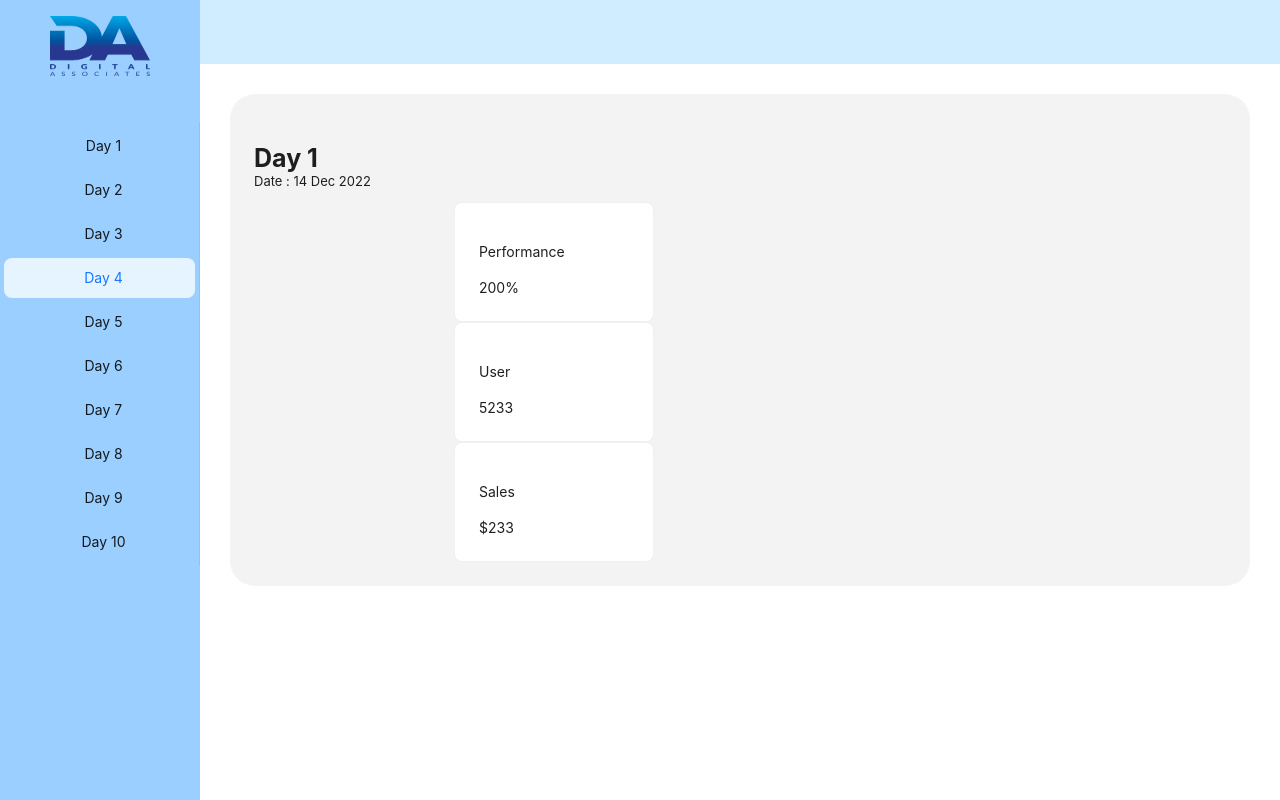
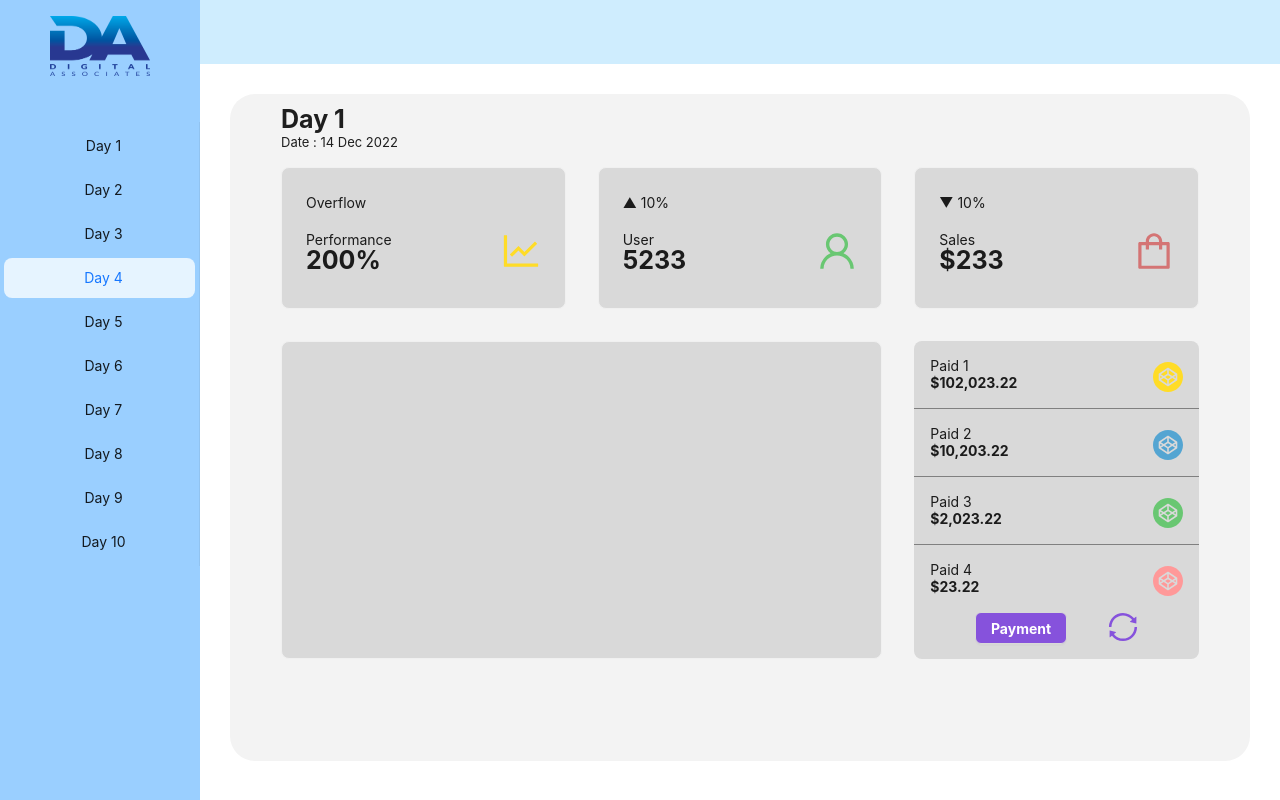
Before and after one commit to nawinva34/FrontEnd, a React (Create React App) app: page /Test1 in a window 1280 px wide. Built offline with nearby package versions, Linux system fonts and the light colour scheme.

Commit message:
no message

```diff
--- a/package.json
+++ b/package.json
@@ -3,6 +3,7 @@
   "version": "0.1.0",
   "private": true,
   "dependencies": {
+    "@ant-design/icons": "^4.8.0",
     "@testing-library/jest-dom": "^5.16.5",
     "@testing-library/react": "^13.4.0",
     "@testing-library/user-event": "^13.5.0",
--- a/src/layout/Sidebar.js
+++ b/src/layout/Sidebar.js
@@ -1,8 +1,12 @@
-import '../style/Sidebar.css';
-import React from 'react';
-import da from '../img/da.png';
-import { Card } from 'antd';
+import "../style/Sidebar.css";
+import React from "react";
+import da from "../img/da.png";
+import { Col, Row, Button } from "antd";
+import { Card } from "antd";
 import {
+  WalletOutlined,
+  SyncOutlined,
+  CodepenCircleOutlined,
   AppstoreOutlined,
   BarChartOutlined,
   CloudOutlined,
@@ -11,9 +15,9 @@ import {
   UploadOutlined,
   UserOutlined,
   VideoCameraOutlined,
-} from '@ant-design/icons';
-import { Layout, Menu, theme } from 'antd';
-import dataDashboard from '../utils/dataDashboard';
+} from "@ant-design/icons";
+import { Layout, Menu, theme } from "antd";
+import dataDashboard from "../utils/dataDashboard";
 const { Header, Content, Footer, Sider } = Layout;
 const items = [
   UserOutlined,
@@ -32,10 +36,7 @@ const items = [
   label: `Day ${index + 1}`,
 }));
 
-
-
 const Sidebar = () => {
-
   const {
     token: { colorBgContainer },
   } = theme.useToken();
@@ -43,34 +44,39 @@ const Sidebar = () => {
     <Layout hasSider>
       <Sider
         style={{
-                    background: '#9acfff',
+          background: "#9acfff",
           color: "#ffffff",
-                    overflow: 'auto',
-                    height: '100vh',
-                    position: 'fixed',
+          overflow: "auto",
+          height: "100vh",
+          position: "fixed",
           left: 0,
           top: 0,
           bottom: 0,
-                    textAlign: 'center',
+          textAlign: "center",
         }}
       >
         <div
           style={{
             height: 90,
             margin: 16,
-                        textAlign: 'center',
+            textAlign: "center",
             // background: 'rgba(255, 255, 255, 0.2)',
           }}
         >
           <img style={{ width: "100px", height: "60px" }} src={da}></img>
         </div>
-                <Menu style={{ background: "#9acfff" }} mode="inline" defaultSelectedKeys={['4']} items={items} />
+        <Menu
+          style={{ background: "#9acfff" }}
+          mode="inline"
+          defaultSelectedKeys={["4"]}
+          items={items}
+        />
       </Sider>
       <Layout
         className="site-layout"
         style={{
           marginLeft: 200,
-                    background: "#ffffff"
+          background: "#ffffff",
         }}
       >
         <Header
@@ -81,49 +87,189 @@ const Sidebar = () => {
         />
         <Content
           style={{
-                        margin: '30px 30px 30px',
-                        overflow: 'initial',
+            margin: "30px 30px 30px",
+            overflow: "initial",
           }}
         >
           <div
             style={{
-                            padding: 24,
+              padding: "1% 5% 10% 5%",
               // textAlign: 'center',
               background: "#f3f3f3",
               borderRadius: "25px",
             }}
           >
-                        <p style={{ fontSize: "25px", marginBottom: "0px" }}><b>Day 1</b></p>
-                        <p style={{ fontSize: "13px", marginTop: "0px" }}>Date : 14 Dec 2022</p>
+            <p style={{ fontSize: "25px", marginBottom: "0px" }}>
+              <b>Day 1</b>
+            </p>
+            <p style={{ fontSize: "13px", marginTop: "0px" }}>
+              Date : 14 Dec 2022
+            </p>
+            <br></br>
+            <div>
+              <Row gutter={[32, 32]}>
                 {dataDashboard.map((e) => {
                   return (
-                                <div style={{ display: "flex", justifyContent: 'center', width: "600px", height: "120px" }}>
+                    <Col span={8}>
                       <Card
                         style={{
-                                            width: 200,
+                          width: "100%",
+                          height: "100%",
+                          background: "#d9d9d9",
                         }}
                       >
-                                        <p>{e.title}</p>
-                                        <p>{e.Number}</p>
-                                        <p></p>
+                        <p style={{paddingBottom: "15px"}}>{e.top}</p>
+                        <p style={{ marginBottom: "0px", marginBottom: "-30px" }}>
+                          {e.title}
+                        </p>
+                        <div style={{ display: "flex", justifyContent: "space-between"}}>
+                          <b style={{ fontSize: "25px" , paddingTop : "20px"}}>{e.Number}</b>
+                          <icon
+                            style={{
+                              color: e.color,
+                              fontSize: "40px",
+
+                            }}
+                          >
+                            {e.icon}
+                          </icon>
+                        </div>
                       </Card>
+                    </Col>
+                  );
+                })}
+                <Col span={16}>
+                  <Card
+                    style={{
+                      width: "100%",
+                      height: "100%",
+                      background: "#d9d9d9",
+                    }}
+                  ></Card>
+                </Col>
+                <Col span={8}>
+                  <div
+                    style={{
+                      width: "100%",
+                      height: "100%",
+                      background: "#d9d9d9",
+                      padding: "0px",
+                      borderRadius: "8px",
+                    }}
+                  >
+                    <div
+                      style={{
+                        borderBottom: "1px solid gray",
+                        padding: "16px 16px",
+                        display: "flex",
+                        justifyContent: "space-between",
+                      }}
+                    >
+                      <div>
+                        <p>Paid 1</p>
+                        <p>
+                          <b>$102,023.22</b>
+                        </p>
                       </div>
-
-                            )
-                        })}
-
+                      <CodepenCircleOutlined
+                        style={{
+                          fontSize: "30px",
+                          paddingTop: "5px",
+                          color: "#FFDC27",
+                        }}
+                      />
+                    </div>
+                    <div
+                      style={{
+                        paddingTop: "12px",
+                        borderBottom: "1px solid gray",
+                        padding: "16px 16px",
+                        display: "flex",
+                        justifyContent: "space-between",
+                      }}
+                    >
+                      <div>
+                        <p>Paid 2</p>
+                        <p>
+                          <b>$10,203.22</b>
+                        </p>
+                      </div>
+                      <CodepenCircleOutlined
+                        style={{
+                          fontSize: "30px",
+                          paddingTop: "5px",
+                          color: "#54A5D2",
+                        }}
+                      />
+                    </div>
+                    <div
+                      style={{
+                        paddingTop: "12px",
+                        borderBottom: "1px solid gray",
+                        padding: "16px 16px",
+                        display: "flex",
+                        justifyContent: "space-between",
+                      }}
+                    >
+                      <div>
+                        <p>Paid 3</p>
+                        <p>
+                          <b>$2,023.22</b>
+                        </p>
+                      </div>
+                      <CodepenCircleOutlined
+                        style={{
+                          fontSize: "30px",
+                          paddingTop: "5px",
+                          color: "#69C772",
+                        }}
+                      />
+                    </div>
+                    <div
+                      style={{
+                        paddingTop: "12px",
+                        display: "flex",
+                        justifyContent: "space-between",
+                        padding: "16px 16px",
+                      }}
+                    >
+                      <div>
+                        <p>Paid 4</p>
+                        <p>
+                          <b>$23.22</b>
+                        </p>
+                      </div>
+                      <CodepenCircleOutlined
+                        style={{
+                          fontSize: "30px",
+                          paddingTop: "5px",
+                          color: "#FF9999",
+                        }}
+                      />
+                    </div>
+                    <div
+                      style={{
+                        padding: "0px 40px 15px 40px",
+                        justifyContent: "space-around",
+                        display: "flex",
+                      }}
+                    >
+                      <Button style={{ background: "#8652DC", color: "white" }}>
+                        <b>Payment</b>
+                      </Button>
+                      <SyncOutlined
+                        style={{ fontSize: "30px", color: "#8652DC" }}
+                      />
+                    </div>
+                  </div>
+                </Col>
+              </Row>
+            </div>
           </div>
         </Content>
-                {/* <Footer
-                    style={{
-                        textAlign: 'center',
-                    }}
-                >
-                    Ant Design ©2018 Created by Ant UED
-                </Footer> */}
       </Layout>
     </Layout>
   );
 };
 
-export default Sidebar
+export default Sidebar;
--- a/src/style/Sidebar.css
+++ b/src/style/Sidebar.css
@@ -63,3 +63,13 @@
   line-height: 60px;
   white-space: normal;
 }
+
+p {
+  margin-top: 0;
+  margin-bottom: 0;
+}
+
+:where(.css-dev-only-do-not-override-1hyej8k).ant-card .ant-card-body {
+  padding: 12px;
+  border-radius: 0 0 8px 8px;
+}
--- a/src/utils/dataDashboard.js
+++ b/src/utils/dataDashboard.js
@@ -1,15 +1,33 @@
+import {
+    LineChartOutlined,
+    UserOutlined,
+    ShoppingOutlined,
+  } from "@ant-design/icons";
+
 const dataDashboard = [
     {
+        top: "Overflow",
         title: "Performance",
-        Number: "200%"
+        Number: "200%",
+        icon : <LineChartOutlined />,
+        type: "yellow",
+        color: "#FFDC27",
     },
     {
+        top: "▲ 10%",
         title: "User",
-        Number: "5233"
+        Number: "5233",
+        icon: <UserOutlined />,
+        type: "green",
+        color: "#69C772"
     },
     {
+        top: "▼ 10%",
         title: "Sales",
-        Number: "$233"
+        Number: "$233",
+        icon: <ShoppingOutlined />,
+        type: "red",
+        color: "#D47474",
     }
 ]
 
```
Also changed, not shown: 1 other file (tests, documents, lock files or other folders). Lines whose indentation alone changed are shown as unchanged.
